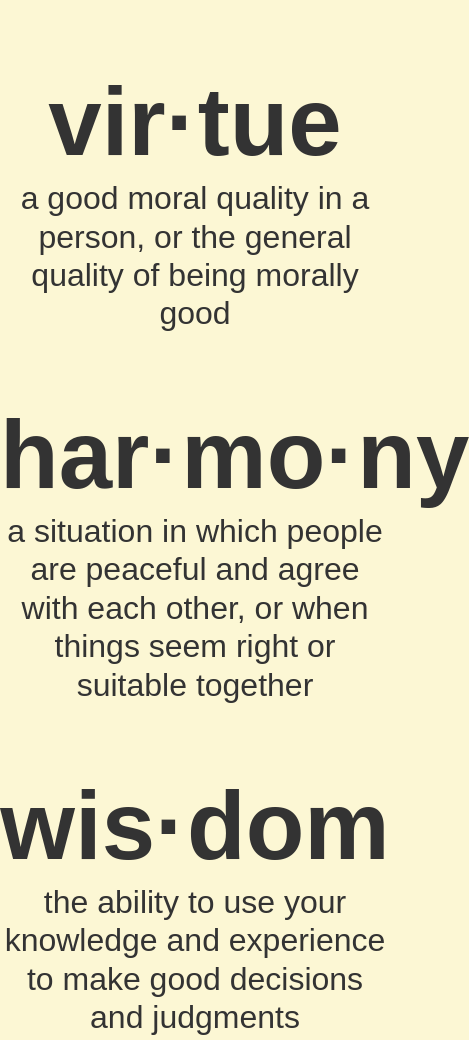
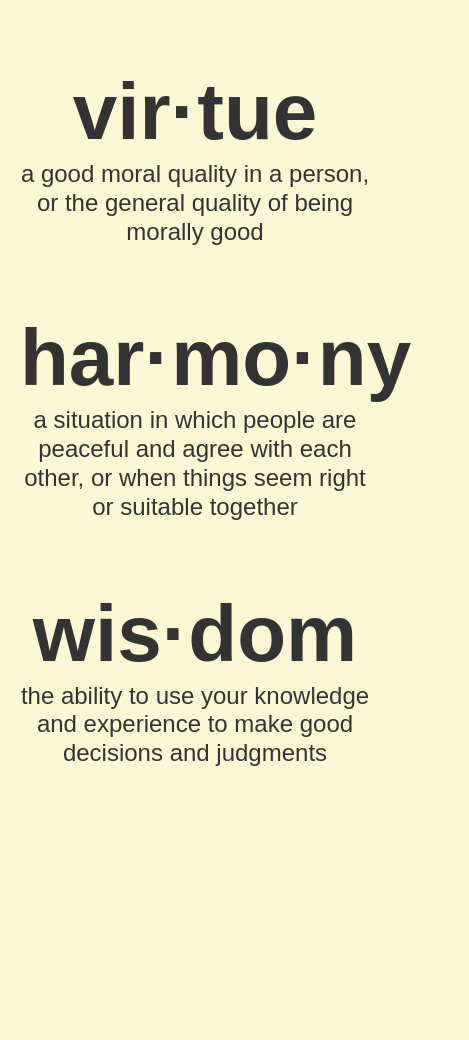
Before and after one commit to KernelDash/Virtue, a plain HTML site: page index.html in a window 390 px wide. Shown: the whole page, 469 px wide, since content can reach past the window. After the commit the page ends 844 px from the top, so only its background shows below. Drawn offline with Linux system fonts and the light colour scheme; a web font is replaced by a local one.

Commit message:
Made css more responsive for mobile devices.
Added a media query

```diff
--- a/style.css
+++ b/style.css
@@ -11,6 +11,8 @@ html, body {
   color: #333;
   line-height: 1.2;
   animation: fadeIn 1.5s ease;
+  min-height: 100%;
+  padding: 0 10px;
 }
 
 .headings {
@@ -40,3 +42,13 @@ p {
     opacity: 1;
   }
 }
+
+@media (max-width: 450px) {
+  .headings {
+    font-size: 5rem;
+  }
+
+  p {
+    font-size: 1.5rem;
+  }
+}
```
